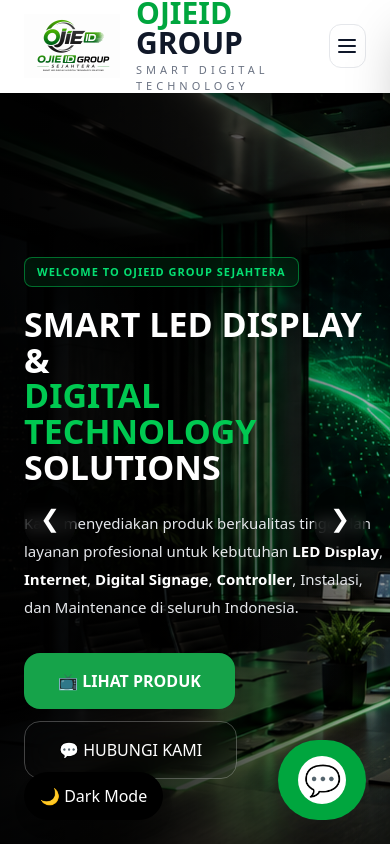
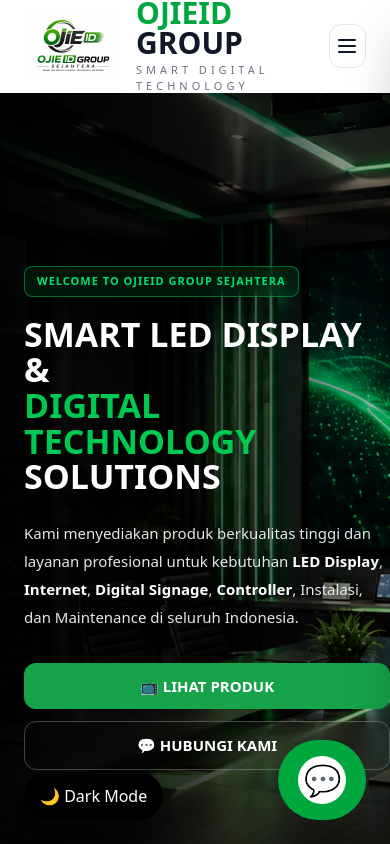
Before and after one commit to ojieid03-cmd/ojieidgroup, a Next.js app: page / in a window 390 px wide. Shown: the top 844 px of the page. Built offline with nearby package versions, Linux system fonts and the light colour scheme.

Commit message:
Finish LED Calculator PDF v1.0

```diff
--- a/app/globals.css
+++ b/app/globals.css
@@ -226,9 +226,33 @@
 
 .btn-outline:hover{
 
-  background:white;
+  transform:translateY(-3px);
 
-  color:#111827;
+  background:rgba(255,255,255,.12);
+
+}
+
+
+/* ========================= */
+/* Responsive Mobile */
+/* ========================= */
+
+@media (max-width:768px){
+
+  .btn-primary,
+  .btn-outline{
+
+    width:100%;
+
+    padding:12px 18px;
+
+    border-radius:12px;
+
+    font-size:15px;
+
+    font-weight:600;
+
+  }
 
 }
 
--- a/components/home/HeroSlider.tsx
+++ b/components/home/HeroSlider.tsx
@@ -46,28 +46,9 @@
       <div className="absolute inset-0 bg-gradient-to-r from-black/80 via-black/50 to-black/25" />
 
       {/* Prev */}
-      <button
-        onClick={() =>
-          setCurrent((prev) =>
-            prev === 0 ? slides.length - 1 : prev - 1
-          )
-        }
-        className="absolute left-6 top-1/2 z-40 -translate-y-1/2 rounded-full bg-black/40 p-4 text-2xl text-white backdrop-blur transition hover:bg-green-600"
-      >
-        ❮
-      </button>
+
 
       {/* Next */}
-      <button
-        onClick={() =>
-          setCurrent((prev) =>
-            prev === slides.length - 1 ? 0 : prev + 1
-          )
-        }
-        className="absolute right-6 top-1/2 z-40 -translate-y-1/2 rounded-full bg-black/40 p-4 text-2xl text-white backdrop-blur transition hover:bg-green-600"
-      >
-        ❯
-      </button>
 
       {/* Dot Indicator */}
       <div className="absolute bottom-11 left-1/2 z-40 flex -translate-x-1/2 gap-3">
--- a/components/ui/Button.tsx
+++ b/components/ui/Button.tsx
@@ -5,21 +5,23 @@
   href: string;
   children: ReactNode;
   variant?: "primary" | "outline";
+  className?: string;
 }
 
 export default function Button({
   href,
   children,
   variant = "primary",
+  className = "",
 }: ButtonProps) {
   return (
     <Link
       href={href}
-      className={
+      className={`${
         variant === "primary"
           ? "btn-primary"
           : "btn-outline"
-      }
+      } ${className}`}
     >
       {children}
     </Link>
```
